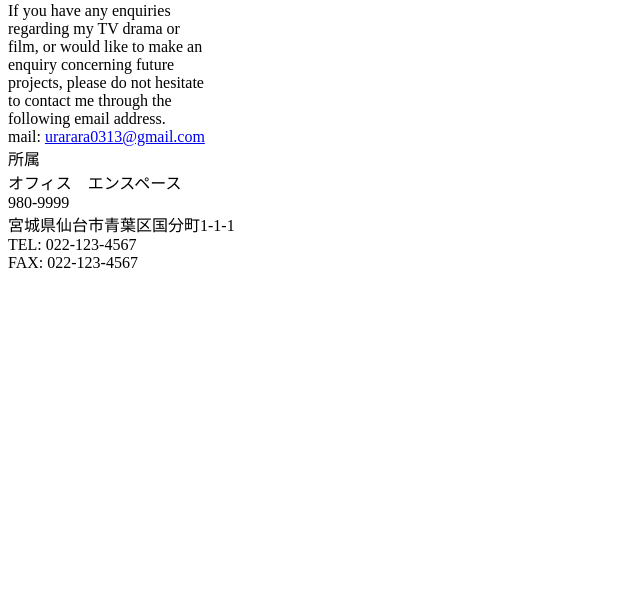
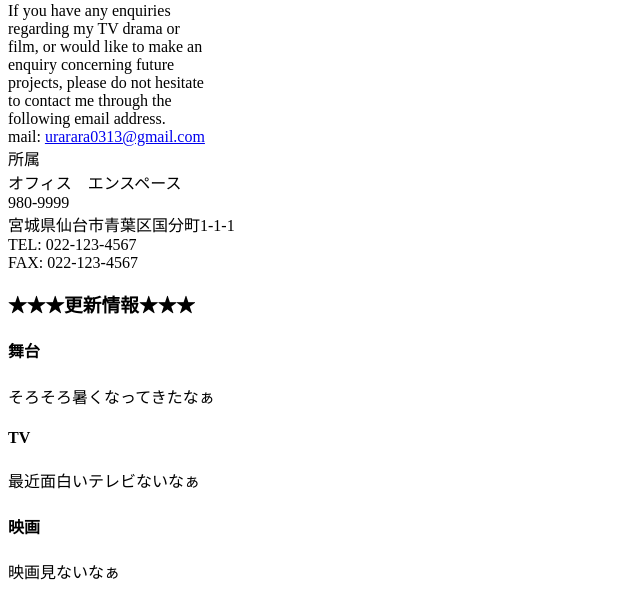
Before and after one commit to umptan/docker_practice, a PHP site: page / in a window 1280 px wide. Shown: the part 421-1012 px from the top of the page, without its empty margins (0-640 px from the left). Before the commit the page ends 689 px from the top, so only its background shows below. Run offline with PHP 8.4, Linux system fonts and the light colour scheme.

Commit message:
add history

```diff
--- a/html/index.php
+++ b/html/index.php
@@ -34,7 +34,20 @@
         <div>TEL: 022-123-4567</div>
         <div>FAX: 022-123-4567</div>
     </section>
-
+    <section><h3>★★★更新情報★★★</h3>
+    <article>
+        <h4>舞台</h4>
+        <div>そろそろ暑くなってきたなぁ</div>
+    </article>
+    <article>
+        <h4>TV</h4>
+        <div>最近面白いテレビないなぁ</div>
+    </article>
+    <article>
+        <h4>映画</h4>
+        <div>映画見ないなぁ</div>
+    </article>
+</section>
 </body>
 
 </html>
```
